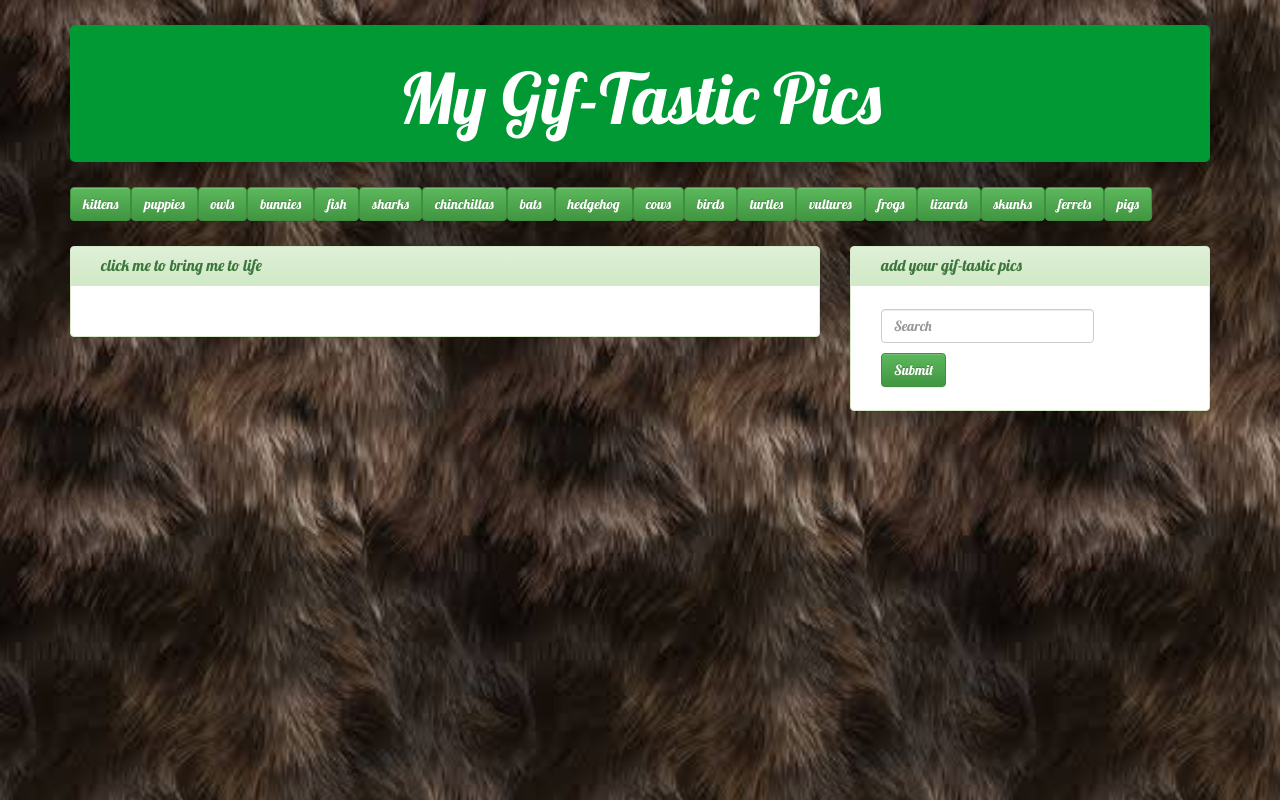
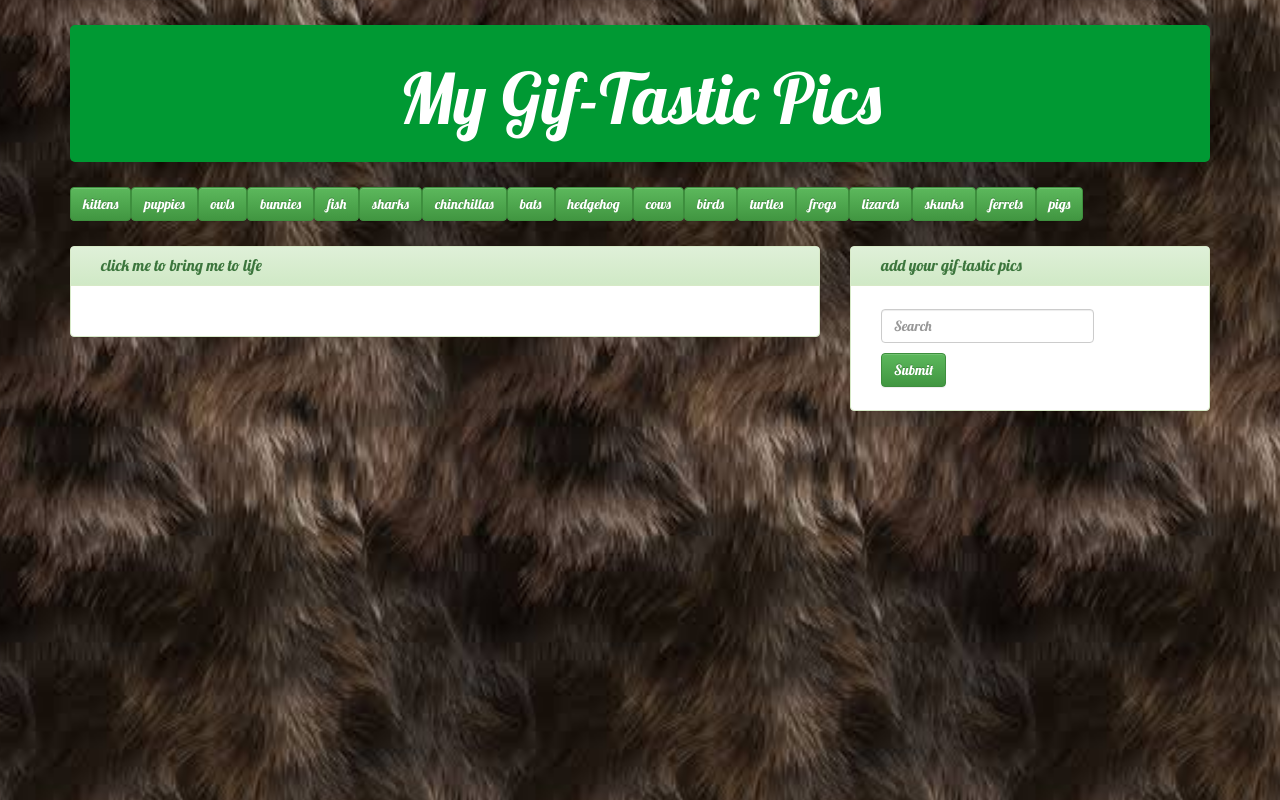
Before and after one commit to bradwayne/Gif-Tastic, a plain HTML site: page index.html in a window 1280 px wide. Drawn offline with nearby package versions, Linux system fonts and the light colour scheme; files whose address does not match are found by name.

Commit message:
array modify

```diff
--- a/assets/css/styles.css
+++ b/assets/css/styles.css
@@ -15,6 +15,7 @@ h3 {
 }
 
 #gifs-here {
+	object-position: center;
     margin-left: 20px;
     margin-bottom: 20px;
 }
--- a/assets/javascript/app.js
+++ b/assets/javascript/app.js
@@ -1,5 +1,6 @@
+
 var gifTopics = ['kittens', 'puppies', 'owls', 'bunnies', 'fish', 'sharks', 'chinchillas',
-    'bats', 'hedgehog', 'cows', 'birds', 'turtles', 'vultures', 'frogs', 'lizards',
+    'bats', 'hedgehog', 'cows', 'birds', 'turtles', 'frogs', 'lizards',
     'skunks', 'ferrets', 'pigs'
 ];
 
```
